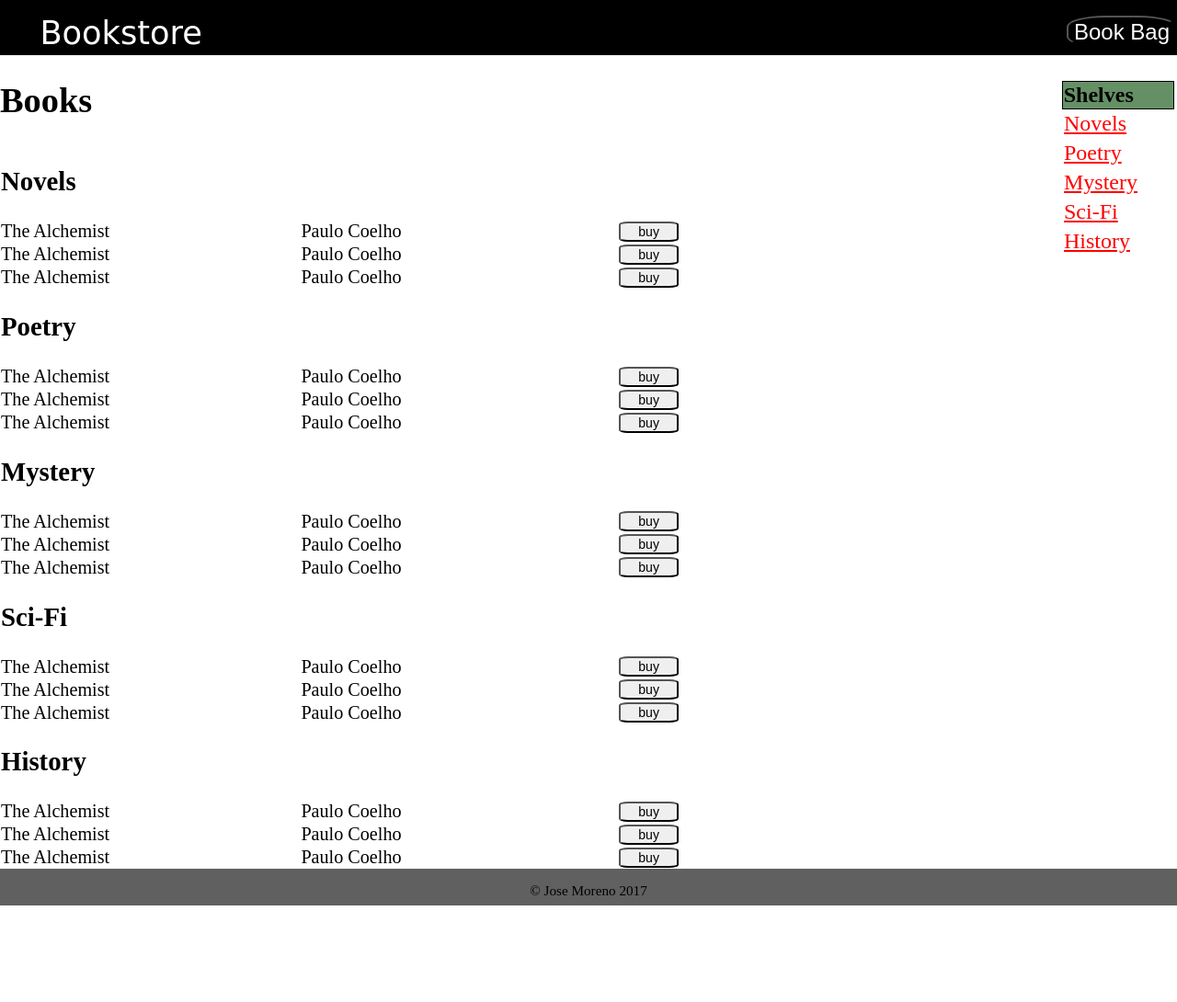
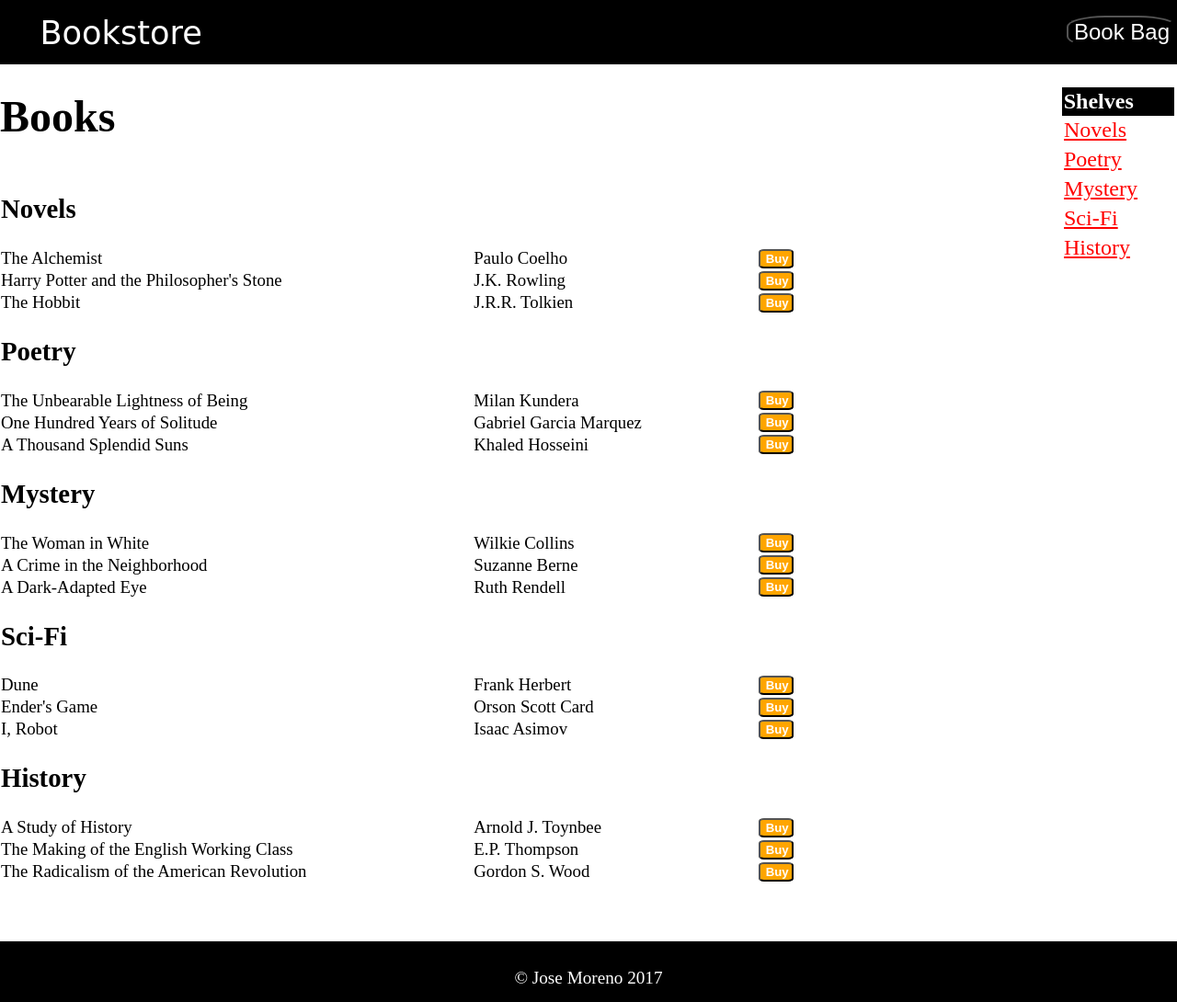
Before and after one commit to josemoreno90/phase-2-challenge-c, a website: page part-3/index.html in a window 1280 px wide. Shown: the whole page at 92% size. Before the commit the page ends 985 px from the top, so only its background shows below. Drawn offline with Linux system fonts and the light colour scheme.

Commit message:
Finish bookstore site and quiz.md

```diff
--- a/part-3/index.html
+++ b/part-3/index.html
@@ -22,7 +22,7 @@
         </ul>
       </aside>
       <main class='container'>
-          <h1>Books</h1>
+          <h1 class = 'booksHeader'>Books</h1>
           <table class="table table-condensed">
           <tr>
             <th><h2 id="novels">Novels</h2></th>
@@ -30,89 +30,89 @@
           <tr>
             <td>The Alchemist</td>
             <td>Paulo Coelho</td>
-            <td><button class = 'buy-btn'>buy</button></td>
+            <td><button class = 'buy-btn'>Buy</button></td>
           </tr>
           <tr>
-            <td>The Alchemist</td>
-            <td>Paulo Coelho</td>
-            <td><button class = 'buy-btn'>buy</button></td>
+            <td>Harry Potter and the Philosopher's Stone</td>
+            <td>J.K. Rowling</td>
+            <td><button class = 'buy-btn'>Buy</button></td>
           </tr>
           <tr>
-            <td>The Alchemist</td>
-            <td>Paulo Coelho</td>
-            <td><button class = 'buy-btn'>buy</button></td>
+            <td>The Hobbit</td>
+            <td>J.R.R. Tolkien</td>
+            <td><button class = 'buy-btn'>Buy</button></td>
           </tr>
           <tr>
             <th><h2 id="poetry">Poetry</h2></th>
           </tr>
           <tr>
-            <td>The Alchemist</td>
-            <td>Paulo Coelho</td>
-            <td><button class = 'buy-btn'>buy</button></td>
+            <td>The Unbearable Lightness of Being</td>
+            <td>Milan Kundera</td>
+            <td><button class = 'buy-btn'>Buy</button></td>
           </tr>
           <tr>
-            <td>The Alchemist</td>
-            <td>Paulo Coelho</td>
-            <td><button class = 'buy-btn'>buy</button></td>
+            <td>One Hundred Years of Solitude</td>
+            <td>Gabriel Garcia Marquez</td>
+            <td><button class = 'buy-btn'>Buy</button></td>
           </tr>
           <tr>
-            <td>The Alchemist</td>
-            <td>Paulo Coelho</td>
-            <td><button class = 'buy-btn'>buy</button></td>
+            <td>A Thousand Splendid Suns</td>
+            <td>Khaled Hosseini</td>
+            <td><button class = 'buy-btn'>Buy</button></td>
           </tr>
           <tr>
             <th><h2 id="mystery">Mystery</h2></th>
           </tr>
           <tr>
-            <td>The Alchemist</td>
-            <td>Paulo Coelho</td>
-            <td><button class = 'buy-btn'>buy</button></td>
+            <td>The Woman in White</td>
+            <td>Wilkie Collins</td>
+            <td><button class = 'buy-btn'>Buy</button></td>
           </tr>
           <tr>
-            <td>The Alchemist</td>
-            <td>Paulo Coelho</td>
-            <td><button class = 'buy-btn'>buy</button></td>
+            <td>A Crime in the Neighborhood</td>
+            <td>Suzanne Berne</td>
+            <td><button class = 'buy-btn'>Buy</button></td>
           </tr>
           <tr>
-            <td>The Alchemist</td>
-            <td>Paulo Coelho</td>
-            <td><button class = 'buy-btn'>buy</button></td>
+            <td>A Dark-Adapted Eye</td>
+            <td>Ruth Rendell</td>
+            <td><button class = 'buy-btn'>Buy</button></td>
           </tr>
           <tr>
             <th><h2 id="Sci-Fi">Sci-Fi</h2></th>
           </tr>
           <tr>
-            <td>The Alchemist</td>
-            <td>Paulo Coelho</td>
-            <td><button class = 'buy-btn'>buy</button></td>
+            <td>Dune</td>
+            <td>Frank Herbert</td>
+            <td><button class = 'buy-btn'>Buy</button></td>
           </tr>
           <tr>
-            <td>The Alchemist</td>
-            <td>Paulo Coelho</td>
-            <td><button class = 'buy-btn'>buy</button></td>
+            <td>Ender's Game</td>
+            <td>Orson Scott Card</td>
+            <td><button class = 'buy-btn'>Buy</button></td>
           </tr>
           <tr>
-            <td>The Alchemist</td>
-            <td>Paulo Coelho</td>
-            <td><button class = 'buy-btn'>buy</button></td>
+            <td>I, Robot</td>
+            <td>Isaac Asimov</td>
+            <td><button class = 'buy-btn'>Buy</button></td>
           </tr>
           <tr>
             <th><h2 id="history">History</h2></th>
           </tr>
           <tr>
-            <td>The Alchemist</td>
-            <td>Paulo Coelho</td>
-            <td><button class = 'buy-btn'>buy</button></td>
+            <td>A Study of History</td>
+            <td>Arnold J. Toynbee</td>
+            <td><button class = 'buy-btn'>Buy</button></td>
           </tr>
           <tr>
-            <td>The Alchemist</td>
-            <td>Paulo Coelho</td>
-            <td><button class = 'buy-btn'>buy</button></td>
+            <td>The Making of the English Working Class</td>
+            <td>E.P. Thompson</td>
+            <td><button class = 'buy-btn'>Buy</button></td>
           </tr>
           <tr>
-            <td>The Alchemist</td>
-            <td>Paulo Coelho</td>
-            <td><button class = 'buy-btn'>buy</button></td>
+            <td>The Radicalism of the American Revolution</td>
+            <td>Gordon S. Wood</td>
+            <td><button class = 'buy-btn'>Buy</button></td>
           </tr>
    </table>
 
--- a/part-3/styles.css
+++ b/part-3/styles.css
@@ -10,19 +10,24 @@ body, html {
   height:100%;
   min-width:760px;
   text-align:left;
+
 }
 
 td{
-  font-size: 105%;
+  font-size: 98%;
 }
 
-
+.booksHeader {
+  font-size: 250%
+}
 
 #header {
 	position:relative;
 	height:60px;
 	background-color: black;
   width:100%;
+  margin-bottom: -3px;
+  padding-bottom: 10px;
 
 
 }
@@ -60,6 +65,7 @@ td{
   min-height: 99%;
   float:right;
 
+
 }
 
 li,ul {
@@ -75,6 +81,7 @@ li,ul {
   text-align:left;
   font-size:120%;
   height:100%;
+  padding-bottom: 5%;
 }
 .aside-main {
   background-color:white;
@@ -87,6 +94,9 @@ li,ul {
   border-radius:15%;
   float:right;
   width:60%;
+  background-color: orange;
+  color:white;
+  font-weight: bolder;
 }
 
 .book-title {
@@ -95,24 +105,29 @@ li,ul {
 }
 table {
     border-collapse: collapse;
-    width: 77%;
+    width: 90%;
 
 }
 
 .copyright {
 	height:5%;
-	background-color: #606060;
+	background-color: black;
   width:100%;
-  font-size:95%;
+  font-size:120%;
   line-height:1;
   float:right;
   text-align: center;
+  padding-bottom: 1.2%;
+  padding-top:.8%;
+  color:white;
+
 }
 
 #category {
   border: 1px solid black;
-  background-color: #659065;
+  background-color: black;
   padding:1%;
+  color:white
 }
 
 
@@ -123,7 +138,7 @@ a:link {
 
 /* visited link */
 a:visited {
-    color: green;
+    color: orange;
 }
 
 /* mouse over link */
```
Also changed, not shown: part-4/quiz.md (added, +85 -0 lines).
